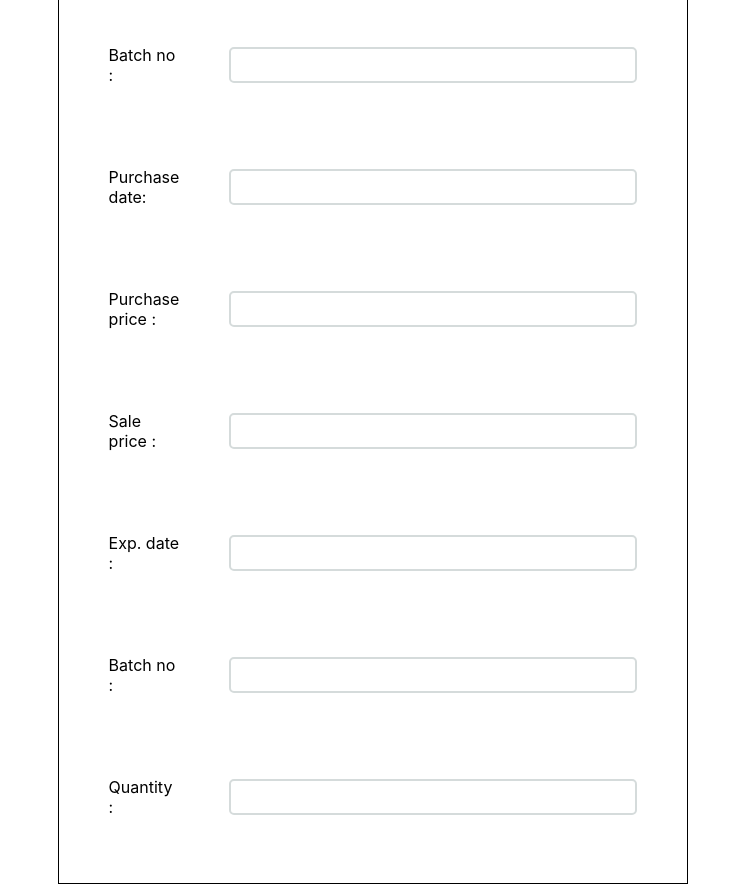
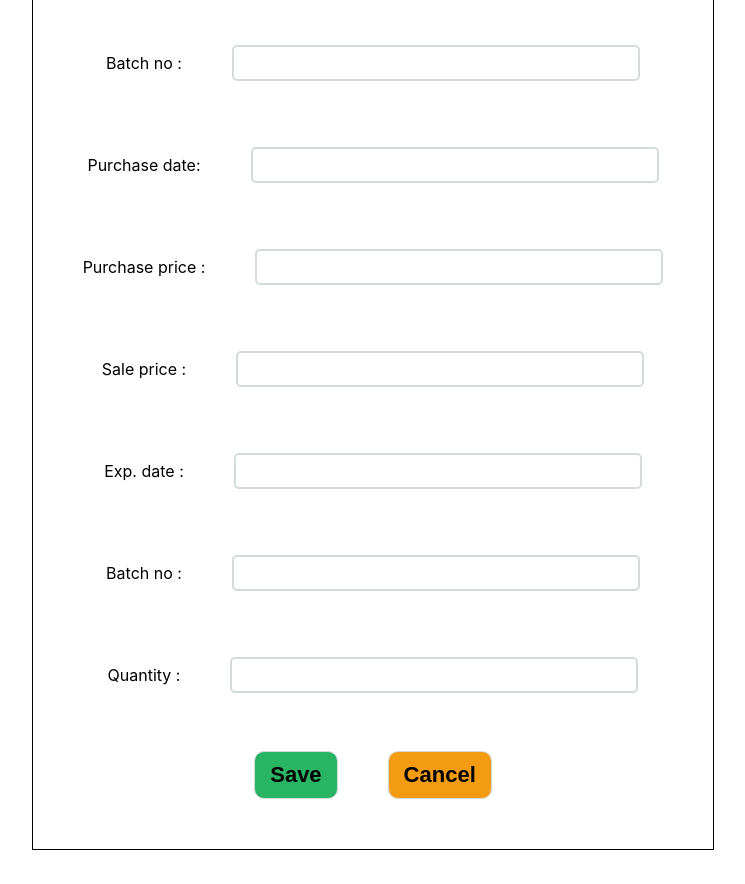
Before and after one commit to SasithDuleepa/my_shop_frontend, a React (Create React App) app: page / in a window 1280 px wide. Shown: the part 380-1264 px from the top of the page, without its empty margins (267-1012 px from the left). Built offline with nearby package versions, Linux system fonts and the light colour scheme.

Commit message:
add item css

```diff
--- a/src/App.css
+++ b/src/App.css
@@ -53,6 +53,13 @@
   font-weight: 600;
 }
 
+.btn-div {
+  display: flex;
+  align-items: center;
+  justify-content: center;
+  gap: 50px;
+}
+
 .input-1 {
   background-color: var(--card-color);
   border: 1px solid var(--border-color);
@@ -69,8 +76,9 @@
 .center {
   display: flex;
   align-items: center;
-  justify-content: center;
+  justify-content: space-between;
   gap: 50px;
+  width: max-content;
 }
 .col-center {
   display: flex;
@@ -86,3 +94,15 @@
   margin: 0px 0px;
   width: min-content;
 }
+
+.page {
+  margin: 30px 60px;
+}
+
+.container-sub {
+  display: flex;
+  align-items: center;
+  justify-content: space-between;
+  gap: 50px;
+  width: max-content;
+}
--- a/src/pages/addItem/addItem.jsx
+++ b/src/pages/addItem/addItem.jsx
@@ -2,10 +2,10 @@ import React from "react";
 
 export default function AddItem() {
   return (
-    <div className="col-center">
+    <div className="col-center page">
       <h1> Add Item </h1>
 
-      <div className="">
+      <div className="center">
         <p>Select Item :</p>
         <input />
       </div>
@@ -46,6 +46,11 @@ export default function AddItem() {
           <p>Quantity :</p>
           <input className="input-2" />
         </div>
+
+        <div className="btn-div">
+          <button className="btn-add">Save</button>
+          <button className="btn-cancel">Cancel</button>
+        </div>
       </div>
     </div>
   );
```
